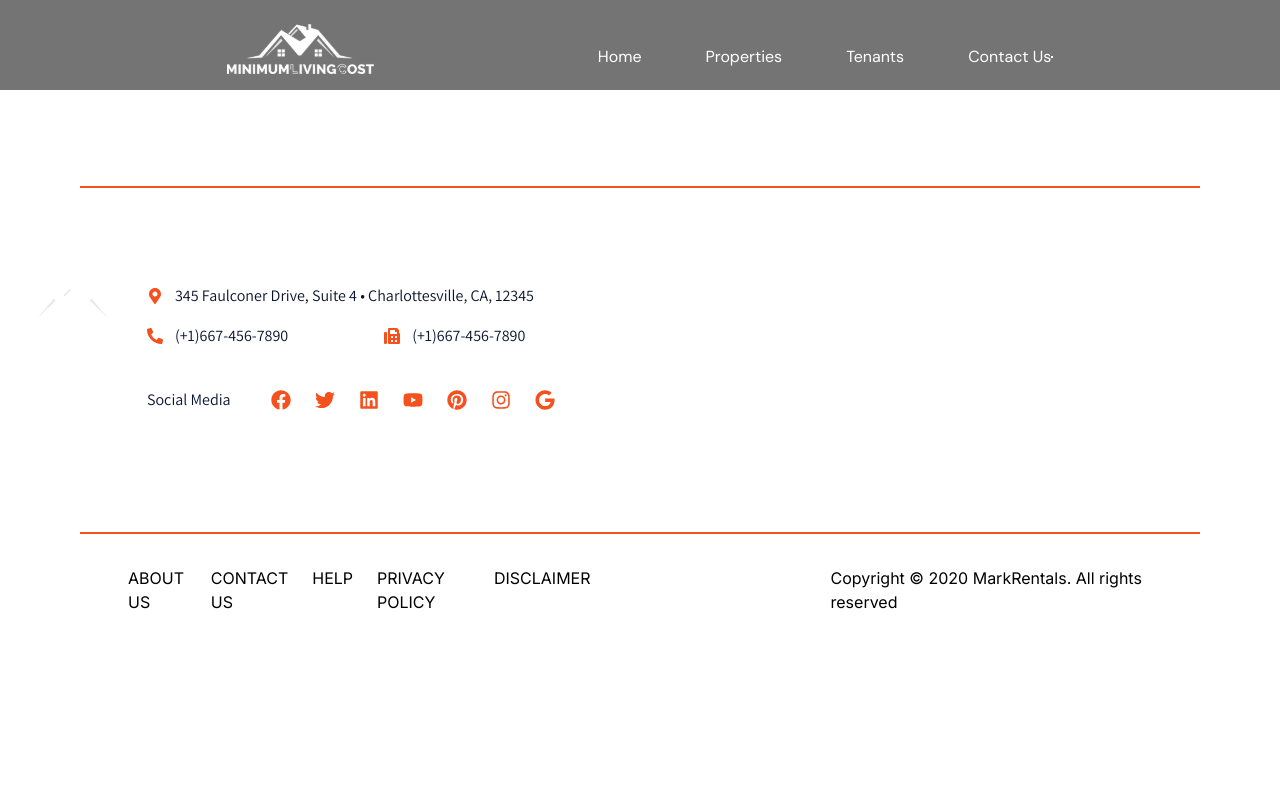
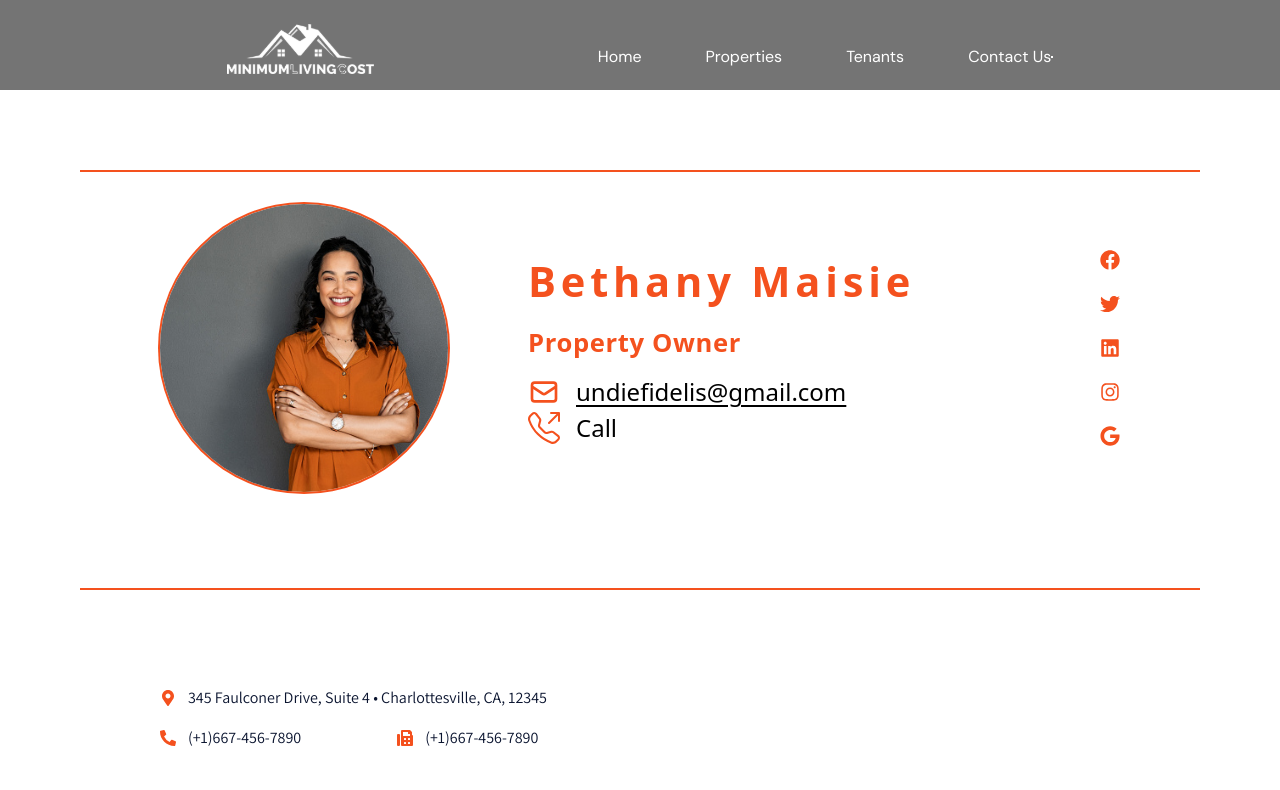
Before and after one commit to fidelis1025/mark-rentals, a React (Vite) app: page /contact in a window 1280 px wide. Shown: the top 790 px of the page. Built offline with nearby package versions, Linux system fonts and the light colour scheme.

Commit message:
finalized designs for the contact us page

```diff
--- /dev/null
+++ b/src/components/contactsholder.jsx
@@ -0,0 +1,100 @@
+import React from "react";
+import {
+  FaFacebook,
+  FaTwitter,
+  FaLinkedin,
+  FaInstagram,
+  FaGoogle,
+} from "react-icons/fa";
+
+import { HiOutlineMail} from "react-icons/hi";
+import {BsTelephoneOutbound} from "react-icons/bs"
+
+import img10 from "./../images/bethany.jpg";
+
+const ContactsHolder = () => {
+  return (
+    <div className="md:mt-20">
+       <div className="md:mx-20 md:my-8">
+        <hr className="md:border md:border-[#F4511E] md:mt-20" />
+      </div>
+      <div className="md:mx-40 md:flex md:items-center">
+        <div>
+          <img
+            src={img10}
+            alt=""
+            className="md:text-center md:h-72 md:w-72 md:rounded-full md:ring-2 md:ring-[#F4511E] md:object-cover"
+          />
+        </div>
+
+        <div className="md:ml-20">
+
+            <h4 className="md:text-[2.6rem] md:font-bold md:tracking-[.3rem] md:text-[#F4511E]">Bethany Maisie</h4>
+
+
+            <p className="md:text-[1.6rem] md:font-semibold md:tracking-wide md:py-3 md:text-[#F4511E]">Property Owner</p>
+
+          <div className="md:flex md:items-center">
+            <HiOutlineMail className="md:w-8 md:h-8 md:text-[#F4511E]" />
+            {/* <a href={`mailto:${recipient}?subject=Property Enquiries`}></a> */}
+             <a href={`mailto:undiefidelis@gmail.com?subject=Property Enquiries`} className="md:text-[1.5rem] md:pl-4 md:underline md:underline-offset-4">undiefidelis@gmail.com</a>
+
+          </div>
+
+
+          <div className=" md:flex md:items-center">
+            <BsTelephoneOutbound className="md:w-8 md:h-8 md:text-[#F4511E]" />
+            <a href="tel:+1-123-456-7890" className="md:text-[1.5rem] md:pl-4">Call</a>
+            {/* <a href="tel:+1-123-456-7890">Call Us</a> */}
+          </div>
+        </div>
+      <div className="md:ml-auto">
+        <ul className="list-none md:flex-col md:space-y-6">
+          <li>
+            <a
+              href="https://facebook.com/"
+              className="md:text-[#F4511E] md:hover:text-[#d99986]"
+            >
+              <FaFacebook className="md:w-5 md:h-5"/>
+            </a>
+          </li>
+          <li>
+            <a
+              href="https://twitter.com/"
+              className=" md:text-[#F4511E] md:hover:text-[#d99986]"
+            >
+              <FaTwitter className="md:w-5 md:h-5" />
+            </a>
+          </li>
+          <li>
+            <a
+              href="https://linkedin.com/"
+              className="md:text-[#F4511E] md:hover:text-[#d99986]"
+            >
+              <FaLinkedin className="md:w-5 md:h-5" />
+            </a>
+          </li>
+          <li>
+            <a
+              href="https://instagram.com/"
+              className="md:text-[#F4511E] md:hover:text-[#d99986]"
+            >
+              <FaInstagram className="md:w-5 md:h-5" />
+            </a>
+          </li>
+          <li>
+            <a
+              href="https://google.com/"
+              className="md:text-[#F4511E] md:hover:text-[#d99986]"
+            >
+              <FaGoogle className="md:w-5 md:h-5" />
+            </a>
+          </li>
+        </ul>
+      </div>
+      </div>
+    </div>
+  );
+};
+
+export default ContactsHolder;
--- a/src/components/footer.jsx
+++ b/src/components/footer.jsx
@@ -13,7 +13,7 @@ import {
   FaPinterest,
 } from "react-icons/fa";
 
-import { ReactComponent as Logo } from "./../assets/logo2.svg";
+
 
 const Footer = () => {
   return (
@@ -21,10 +21,8 @@ const Footer = () => {
       <div className="md:px-20">
         <hr className="md:border md:border-[#F4511E] md:my-24" />
       </div>
-      <div className="md:flex">
-        <div className="md:text-[#0A142F]">
-          <Logo />
-        </div>
+      <div className="md:flex md:px-40">
+
         <div className="md:font-Assistant md:text-[#0A142F]">
           <div className="md:flex md:items-center md:space-x-3">
             <i>
--- a/src/pages/contact.jsx
+++ b/src/pages/contact.jsx
@@ -1,12 +1,14 @@
 import React from 'react'
 import Navbar from '../components/navbar'
 import Footer from '../components/footer'
+import ContactsHolder from '../components/contactsholder'
 
 const Contact = () => {
   const property = "md:bg-[#545454ce]"
   return (
     <div>
         <Navbar property={property}/>
+        <ContactsHolder/>
         <Footer/>
     </div>
   )
```
